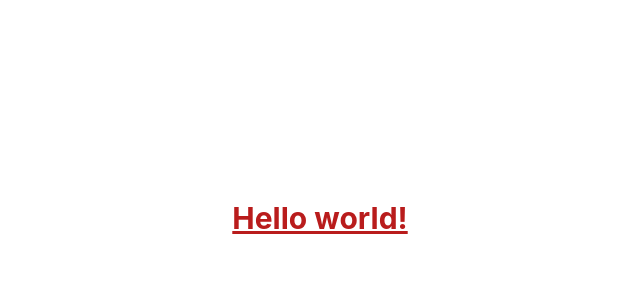
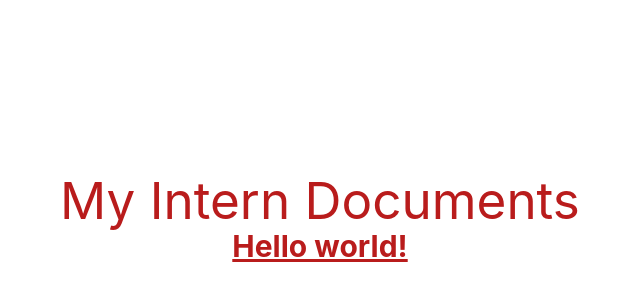
Before and after one commit to YOLO-GIT/intern-stuff, a React (Vite) app in the folder intern-stuff/: page / in a window 1280 px wide. Shown: the part 182-482 px from the top of the page, without its empty margins (320-960 px from the left). Built offline with nearby package versions, Linux system fonts and the light colour scheme.

Commit message:
Testing Some Lines

```diff
--- a/intern-stuff/src/App.jsx
+++ b/intern-stuff/src/App.jsx
@@ -1,6 +1,5 @@
 import { useState } from "react";
-import reactLogo from "./assets/react.svg";
-import viteLogo from "/vite.svg";
+import Header from "./components/header";
 import "./App.css";
 
 function App() {
@@ -8,6 +7,7 @@ function App() {
 
   return (
     <>
+      <Header />
       <h1 className="text-3xl font-bold underline text-red-700">
         Hello world!
       </h1>
--- /dev/null
+++ b/intern-stuff/src/components/header.jsx
@@ -0,0 +1,11 @@
+import React from "react";
+
+const Header = () => {
+  return (
+    <header>
+      <h1 className="text-red-700">My Intern Documents</h1>
+    </header>
+  );
+};
+
+export default Header;
```
